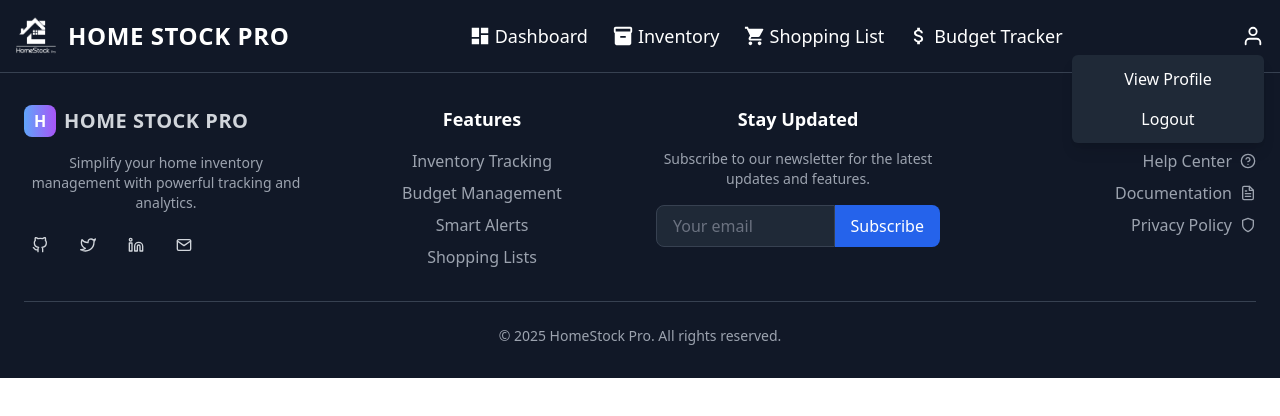
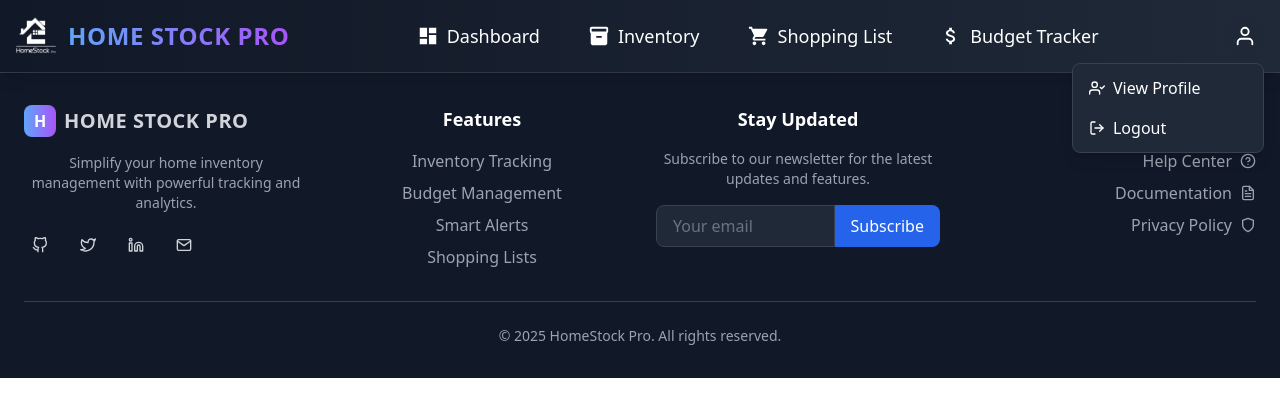
Before and after one commit to kmddkuruppu/Home-Stock, a React (Create React App) app in the folder frontend/: page /inventory in a window 1280 px wide. Both pictures are taken after a click on the button 1252 px from the left and 36 px from the top of the page. Shown: the top 416 px of the page. Built offline with nearby package versions, Linux system fonts and the light colour scheme.

Commit message:
Update Navbar.js

```diff
--- a/frontend/src/components/Navbar.js
+++ b/frontend/src/components/Navbar.js
@@ -1,8 +1,8 @@
-import { useState } from "react";
+import { useState, useEffect, useRef } from "react";
 import { useNavigate } from "react-router-dom";
-import { FiMenu, FiUser } from "react-icons/fi";
+import { FiMenu, FiUser, FiLogOut, FiUserCheck } from "react-icons/fi";
 import { MdDashboard, MdInventory, MdAttachMoney, MdShoppingCart } from "react-icons/md";
-import { motion } from "framer-motion";
+import { motion, AnimatePresence } from "framer-motion";
 import darkLogo from "../lightlogo.png";
 
 const Navbar = () => {
@@ -10,13 +10,28 @@ const Navbar = () => {
   const [isMenuOpen, setIsMenuOpen] = useState(false);
   const [isProfileOpen, setIsProfileOpen] = useState(false);
   const navigate = useNavigate();
+  const profileRef = useRef(null);
 
   const navItems = [
     { name: "Dashboard", icon: MdDashboard, path: "/dashboard" },
     { name: "Inventory", icon: MdInventory, path: "/inventory" },
-    { name: "Shopping List", icon: MdShoppingCart, path: "/shopping-list" },
+    { name: "Shopping List", icon: MdShoppingCart, path: "/shoppinglist" },
     { name: "Budget Tracker", icon: MdAttachMoney, path: "/expense" },
   ];
+
+  // Close profile dropdown when clicking outside
+  useEffect(() => {
+    function handleClickOutside(event) {
+      if (profileRef.current && !profileRef.current.contains(event.target)) {
+        setIsProfileOpen(false);
+      }
+    }
+
+    document.addEventListener("mousedown", handleClickOutside);
+    return () => {
+      document.removeEventListener("mousedown", handleClickOutside);
+    };
+  }, [profileRef]);
 
   const handleNavigation = (path) => {
     navigate(path);
@@ -25,110 +40,135 @@ const Navbar = () => {
   };
 
   const handleLogout = () => {
-    // Implement logout logic here
-    // For example: clear local storage, reset auth state, etc.
-    localStorage.removeItem("token"); // Assuming token-based auth
-    navigate("/login");
+    // Clear auth data
+    localStorage.clear(); // Clear all localStorage items
+    sessionStorage.clear(); // Clear all sessionStorage items
+
+    // Reset any auth state in your app
+    // If you're using a state management library like Redux, you'd dispatch a logout action here
+
+    // Navigate to login page
+    navigate("/login", { replace: true });
     setIsProfileOpen(false);
   };
 
   return (
-    <nav className="p-4 shadow-lg transition-all duration-300 bg-gray-900 text-white">
+    <nav className="p-4 shadow-lg transition-all duration-300 bg-gradient-to-r from-gray-900 to-gray-800 text-white sticky top-0 z-50">
       <div className="container mx-auto flex justify-between items-center">
         {/* Logo */}
         <div className="flex items-center space-x-3 cursor-pointer" onClick={() => handleNavigation("/")}>
           <img src={darkLogo} alt="Logo" className="h-10 w-10" />
-          <span className="text-2xl font-extrabold tracking-wide">HOME STOCK PRO</span>
+          <span className="text-2xl font-extrabold tracking-wide bg-clip-text text-transparent bg-gradient-to-r from-blue-400 to-purple-500">HOME STOCK PRO</span>
         </div>
 
         {/* Desktop Links */}
         <div className="hidden md:flex space-x-6 text-lg font-medium">
           {navItems.map((item, index) => (
-            <div
+            <motion.div
               key={index}
               onClick={() => handleNavigation(item.path)}
-              className="flex items-center space-x-1 hover:text-blue-500 transition-all duration-200 cursor-pointer"
+              className="flex items-center space-x-2 hover:text-blue-400 transition-all duration-200 cursor-pointer px-3 py-1 rounded-full"
+              whileHover={{ backgroundColor: 'rgba(59, 130, 246, 0.1)', scale: 1.05 }}
+              transition={{ type: "spring", stiffness: 300 }}
             >
               <item.icon size={22} /> <span>{item.name}</span>
-            </div>
+            </motion.div>
           ))}
         </div>
 
         {/* Icons */}
         <div className="flex items-center space-x-4">
           {/* Profile Dropdown */}
-          <div className="relative">
-            <button
-              className="flex items-center space-x-1 hover:text-blue-500"
+          <div className="relative" ref={profileRef}>
+            <motion.button
+              className="flex items-center space-x-1 hover:text-blue-400 bg-gray-800 bg-opacity-50 p-2 rounded-full"
+              whileHover={{ scale: 1.05 }}
+              whileTap={{ scale: 0.95 }}
               onClick={() => setIsProfileOpen(!isProfileOpen)}
             >
               <FiUser size={22} />
-            </button>
+            </motion.button>
 
             {/* Profile Dropdown Menu */}
+            <AnimatePresence>
               {isProfileOpen && (
                 <motion.div
                   initial={{ opacity: 0, y: -10 }}
                   animate={{ opacity: 1, y: 0 }}
+                  exit={{ opacity: 0, y: -10 }}
                   transition={{ duration: 0.2 }}
-                className="absolute right-0 mt-2 w-48 bg-gray-800 rounded-md shadow-lg z-10"
+                  className="absolute right-0 mt-2 w-48 bg-gray-800 rounded-lg shadow-lg z-10 overflow-hidden border border-gray-700"
                 >
                   <div className="py-1">
-                  <div
-                    className="block px-4 py-2 text-white hover:bg-gray-700 cursor-pointer"
+                    <motion.div
+                      className="flex items-center px-4 py-2 text-white hover:bg-gray-700 cursor-pointer"
+                      whileHover={{ x: 5 }}
                       onClick={() => handleNavigation("/profile")}
                     >
-                    View Profile
-                  </div>
-                  <div
-                    className="block px-4 py-2 text-white hover:bg-gray-700 cursor-pointer"
+                      <FiUserCheck className="mr-2" /> View Profile
+                    </motion.div>
+                    <motion.div
+                      className="flex items-center px-4 py-2 text-white hover:bg-gray-700 cursor-pointer text-red-400 hover:text-red-300"
+                      whileHover={{ x: 5 }}
                       onClick={handleLogout}
                     >
-                    Logout
-                  </div>
+                      <FiLogOut className="mr-2" /> Logout
+                    </motion.div>
                   </div>
                 </motion.div>
               )}
+            </AnimatePresence>
           </div>
 
           {/* Mobile Menu Button */}
-          <button className="md:hidden" onClick={() => setIsMenuOpen(!isMenuOpen)}>
+          <motion.button
+            className="md:hidden bg-gray-800 bg-opacity-50 p-2 rounded-full"
+            whileHover={{ scale: 1.05 }}
+            whileTap={{ scale: 0.95 }}
+            onClick={() => setIsMenuOpen(!isMenuOpen)}
+          >
             <FiMenu size={24} />
-          </button>
+          </motion.button>
         </div>
       </div>
 
       {/* Mobile Menu */}
+      <AnimatePresence>
         {isMenuOpen && (
           <motion.div
             initial={{ opacity: 0, height: 0 }}
             animate={{ opacity: 1, height: "auto" }}
+            exit={{ opacity: 0, height: 0 }}
             transition={{ duration: 0.3 }}
-          className="md:hidden mt-4 space-y-2 p-4 rounded-md shadow-md bg-gray-800 text-white"
+            className="md:hidden mt-4 rounded-lg shadow-md bg-gray-800 text-white overflow-hidden border border-gray-700"
           >
             {navItems.map((item, index) => (
-            <div
+              <motion.div
                 key={index}
                 onClick={() => handleNavigation(item.path)}
-              className="block py-2 px-4 hover:text-blue-500 transition-all duration-200 cursor-pointer"
+                className="flex items-center space-x-2 px-4 py-3 hover:bg-gray-700 transition-all duration-200 cursor-pointer border-b border-gray-700 last:border-b-0"
+                whileHover={{ x: 5, backgroundColor: 'rgba(59, 130, 246, 0.1)' }}
               >
-              {item.name}
-            </div>
+                <item.icon size={20} /> <span>{item.name}</span>
+              </motion.div>
             ))}
-          <div
+            <motion.div
               onClick={() => handleNavigation("/profile")}
-            className="block py-2 px-4 hover:text-blue-500 transition-all duration-200 cursor-pointer"
+              className="flex items-center space-x-2 px-4 py-3 hover:bg-gray-700 transition-all duration-200 cursor-pointer border-b border-gray-700"
+              whileHover={{ x: 5, backgroundColor: 'rgba(59, 130, 246, 0.1)' }}
             >
-            Profile
-          </div>
-          <div
+              <FiUserCheck size={20} /> <span>Profile</span>
+            </motion.div>
+            <motion.div
               onClick={handleLogout}
-            className="block py-2 px-4 hover:text-blue-500 transition-all duration-200 cursor-pointer"
+              className="flex items-center space-x-2 px-4 py-3 hover:bg-gray-700 transition-all duration-200 cursor-pointer text-red-400"
+              whileHover={{ x: 5, backgroundColor: 'rgba(239, 68, 68, 0.1)' }}
             >
-            Logout
-          </div>
+              <FiLogOut size={20} /> <span>Logout</span>
+            </motion.div>
           </motion.div>
         )}
+      </AnimatePresence>
     </nav>
   );
 };
```
Lines whose indentation alone changed are shown as unchanged.
